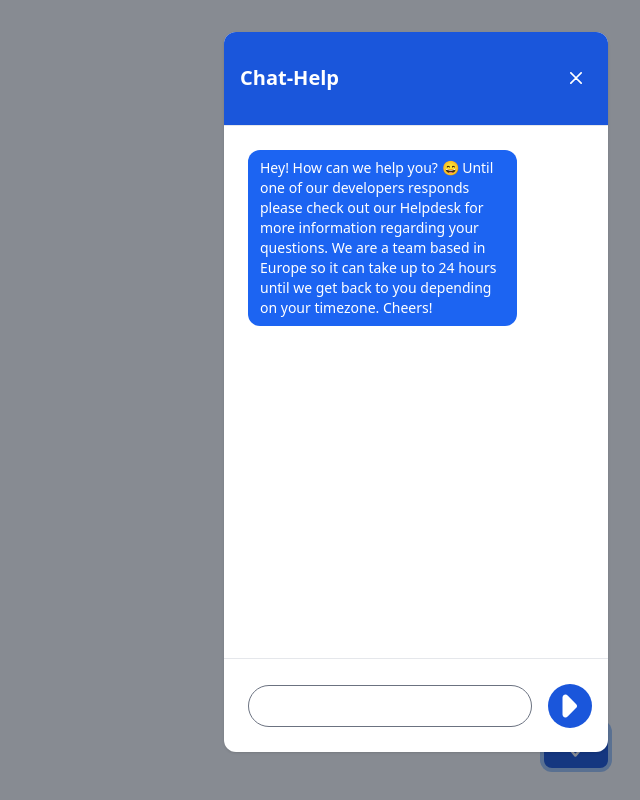
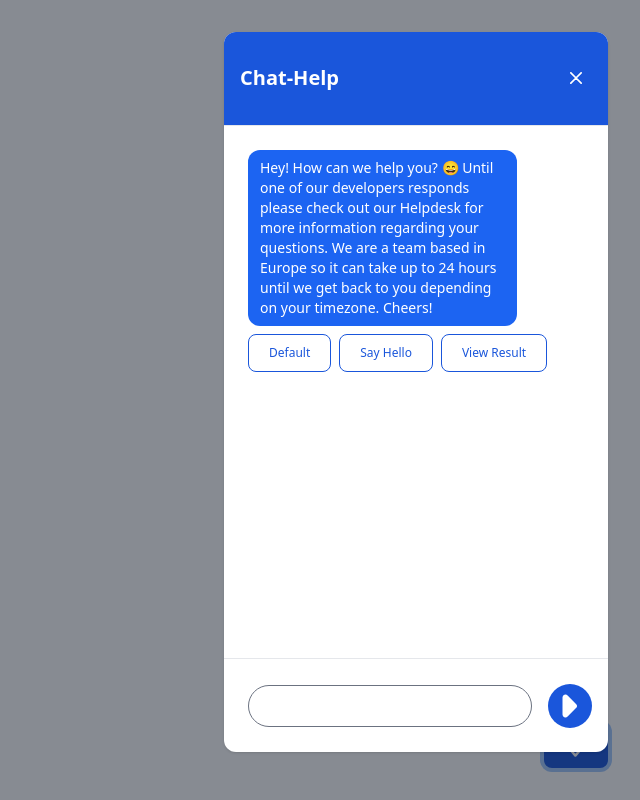
Before and after one commit to Sourabh782/chat-bot, an Angular app: page / in a window 1280 px wide. Both pictures are taken after a click on the button 1216 px from the left and 746 px from the top of the page. Shown: the whole page, without its empty margins (640-1280 px from the left). Built offline with nearby package versions, Linux system fonts and the light colour scheme.

Commit message:
added quick action button

```diff
--- a/src/app/Components/chat-bot/chat-bot.component.html
+++ b/src/app/Components/chat-bot/chat-bot.component.html
@@ -27,12 +27,15 @@
 
               <!-- Chat Bot body -->
               <div class="px-6 pt-6 space-y-6 h-[74%] my-auto overflow-y-scroll flex flex-col">
-                <div class="flex justify-start">
+                <div class="flex justify-start flex-col">
                   <p class="py-2 px-3 bg-blue-600 text-white rounded-xl max-w-[80%] text-sm">{{initialMessage}}</p>
+
+                  <app-quick-action [hidden]="quickActionHidden" (messageEvent)="receivedUserMessage($event)"></app-quick-action>
+
                 </div>
-                <div *ngFor="let message of messages; let i = index" class="m-0">
-                  <app-user-message class="flex justify-end mb-4"  [message]="message"></app-user-message>
-                  <app-replies class="flex justify-start" id="{{i}}" [message]="message"></app-replies>
+                <div *ngFor="let message of messages; let i = index"  class="m-0">
+                  <app-user-message class="flex justify-end mb-4"  [message]="message[0]"></app-user-message>
+                  <app-replies class="flex justify-start" id="{{i}}" [message]="message[1]"></app-replies>
                 </div>
                 <div class="h-0" #endOfChat></div>
               </div>
--- a/src/app/Components/chat-bot/chat-bot.component.ts
+++ b/src/app/Components/chat-bot/chat-bot.component.ts
@@ -1,13 +1,14 @@
-import { Component, ElementRef, ViewChild } from '@angular/core';
+import { Component, ElementRef, Input, ViewChild } from '@angular/core';
 import { CommonModule } from '@angular/common';
 import { FormsModule } from '@angular/forms';
 import { UserMessageComponent } from '../user-message/user-message.component';
 import { RepliesComponent } from '../replies/replies.component';
+import { QuickActionComponent } from '../quick-action/quick-action.component';
 
 @Component({
   selector: 'app-chat-bot',
   standalone: true,
-  imports: [CommonModule, FormsModule, UserMessageComponent, RepliesComponent],
+  imports: [CommonModule, FormsModule, UserMessageComponent, RepliesComponent, QuickActionComponent],
   templateUrl: './chat-bot.component.html',
   styleUrl: './chat-bot.component.css'
 })
@@ -19,17 +20,36 @@ export class ChatBotComponent {
   text: string = "";
   id: number = 0;
 
+  @Input() receivedUserMessage(str: string){
+    this.submitResponce(str);
+  }
+
+  quickActionHidden: boolean = false;
+
   initialMessage: string = `Hey! How can we help you? 😄
     Until one of our developers responds please check out our Helpdesk for more information regarding your questions.
     We are a team based in Europe so it can take up to 24 hours until we get back to you depending on your timezone.
     Cheers! `
 
-  messages: Array<string> = [];
+  messages: Array<Array<string>> = [];
+  replies: Array<string> = [];
 
   submitResponce = (str: string)=>{
     console.log(str)
+    this.quickActionHidden = true;
+
+    let msg: Array<string> = [];
     if(str.length != 0){
-      this.messages.push(str);
+      msg.push(str);
+
+      if(str == 'result'){
+        msg.push("passed");
+      } else if(str == 'Say Hello'){
+        msg.push('Hello')
+      } else {
+        msg.push(str);
+      }
+      this.messages.push(msg);
       this.id++;
       this.text = '';
       this.scrollToBottom();
--- /dev/null
+++ b/src/app/Components/quick-action/quick-action.component.html
@@ -0,0 +1,7 @@
+<div class="mt-2" id="quickAction"  [ngClass]="{'hidden': isHidden}" [ngClass]="{'hidden': hidden}">
+    <button type="button" class="text-blue-700 hover:text-white border border-blue-700 hover:bg-blue-500 focus:ring-4 focus:outline-none focus:ring-blue-300 font-medium rounded-lg text-xs px-5 py-2.5 text-center me-2 mb-2 dark:border-blue-500 dark:text-blue-500 dark:hover:text-white dark:hover:bg-blue-700 dark:focus:ring-blue-800" (click)="clicked('default')">Default</button>
+
+    <button type="button" class="text-blue-700 hover:text-white border border-blue-700 hover:bg-blue-500 focus:ring-4 focus:outline-none focus:ring-blue-300 font-medium rounded-lg text-xs px-5 py-2.5 text-center me-2 mb-2 dark:border-blue-500 dark:text-blue-500 dark:hover:text-white dark:hover:bg-blue-700 dark:focus:ring-blue-800" (click)="clicked('Say Hello')">Say Hello</button>
+
+    <button type="button" class="text-blue-700 hover:text-white border border-blue-700 hover:bg-blue-500 focus:ring-4 focus:outline-none focus:ring-blue-300 font-medium rounded-lg text-xs px-5 py-2.5 text-center me-2 mb-2 dark:border-blue-500 dark:text-blue-500 dark:hover:text-white dark:hover:bg-blue-700 dark:focus:ring-blue-800" (click)="clicked('result')">View Result</button>
+</div>
--- /dev/null
+++ b/src/app/Components/quick-action/quick-action.component.ts
@@ -0,0 +1,26 @@
+import { Component, EventEmitter, Input, Output } from '@angular/core';
+import { CommonModule } from '@angular/common';
+
+@Component({
+  selector: 'app-quick-action',
+  standalone: true,
+  imports: [CommonModule],
+  templateUrl: './quick-action.component.html',
+  styleUrl: './quick-action.component.css'
+})
+
+
+export class QuickActionComponent {
+  quick_Action = document.getElementById("quickAction");
+
+  @Input() hidden = false;
+  @Output() messageEvent = new EventEmitter<string>();
+
+  isHidden: boolean = false;
+
+  clicked = (str: string)=>{
+    this.isHidden = true;
+    this.messageEvent.emit(str);
+  }
+
+}
--- a/src/app/Components/replies/replies.component.ts
+++ b/src/app/Components/replies/replies.component.ts
@@ -12,6 +12,7 @@ export class RepliesComponent {
 
   @Input() message:string = "";
 
+
   isHidden: boolean = true;
 
   setHidden = ()=>{
```
Also changed, not shown: src/app/Components/quick-action/quick-action.component.css (added), 1 other file (tests, documents, lock files or other folders).
